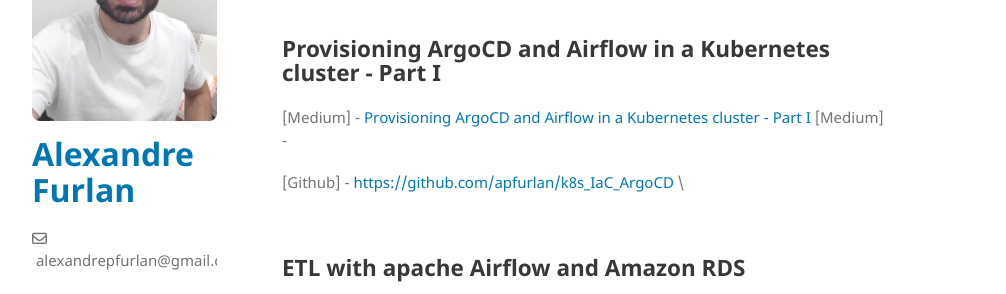
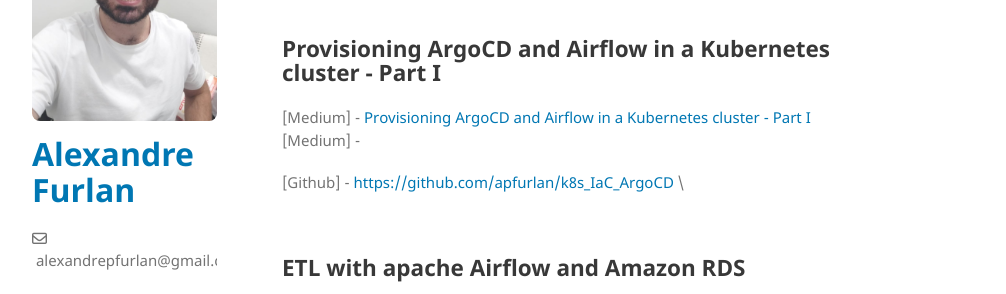
Before and after one commit to apfurlan/apfurlan.github.io, a Jekyll site: the page built from dts-pub-page.md, in a window 1280 px wide. Shown: the part 184-478 px from the top of the page, without its empty margins (178-1184 px from the left). Built offline with Jekyll 4.4.1, drawn with Linux system fonts in a browser that asks for light colours; our own code applies the rules of GitHub Pages for plain Markdown files.

Commit message:
init commit

```diff
--- a/dts-pub-page.md
+++ b/dts-pub-page.md
@@ -10,7 +10,7 @@
 
 ## Provisioning ArgoCD and Airflow in a Kubernetes cluster - Part I
 
-[Medium] - [Provisioning ArgoCD and Airflow in a Kubernetes cluster - Part I](www.www.ww)
+[Medium] - [Provisioning ArgoCD and Airflow in a Kubernetes cluster - Part I](www.www.ww) \
 [Medium] -
 
 [Github] - [https://github.com/apfurlan/k8s_IaC_ArgoCD](https://github.com/apfurlan/k8s_IaC_ArgoCD) \
```
